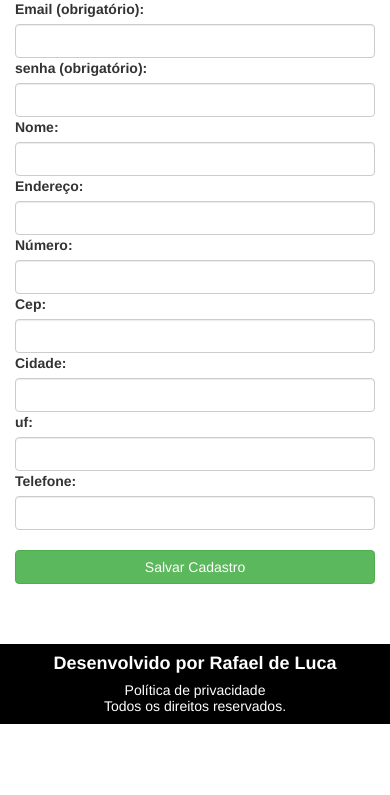
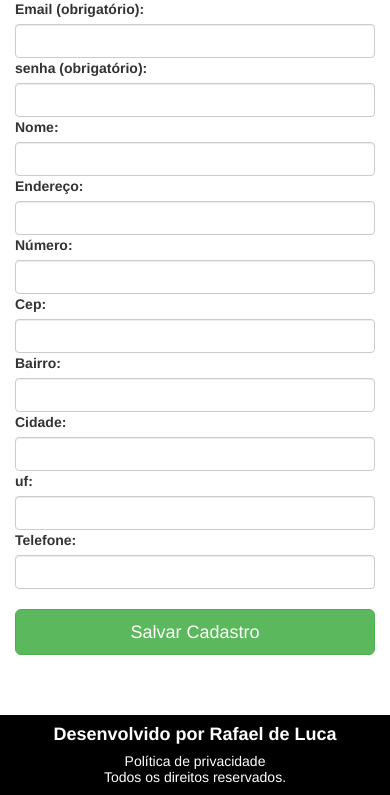
Before and after one commit to rafaelgauderio/loja-php, a PHP site: page /cadastro in a window 390 px wide; the page is wider, and only the part inside the window is pictured. Shown: the part 795-1590 px from the top of that part. Before the commit the page ends 1519 px from the top of that part, so only its background shows below. Run offline with PHP 8.4, Linux system fonts and the light colour scheme; data comes from the database, SQL or seed files in the repository; some libraries are stand-ins or nearby versions.

Commit message:
layout pagina cadastro

```diff
--- a/view/cadastro.html
+++ b/view/cadastro.html
@@ -17,17 +17,22 @@
         <input type="text" name="client_nome" class="form-control">
     </div>
 
-    <div class="col-md-6">
+    <div class="col-md-5">
         <label>Endereço: </label>
         <input type="text" name="client_endereco" class="form-control">
     </div>
-    <div class="col-md-6">
+    <div class="col-md-1">
         <label>Número: </label>
         <input type="number" name="client_numero" class="form-control">
     </div>
     <div class="col-md-6">
         <label>Cep: </label>
         <input type="number" name="client_cep" class="form-control">
+    </div>
+
+    <div class="col-md-6">
+        <label>Bairro: </label>
+        <input type="text" name="client_bairro" class="form-control">
     </div>
 
     <div class="col-md-6">
@@ -49,7 +54,7 @@
 
 <section class="row" id="salvar_cliente">
     <div class="col-md-6">
-        <button type="submit" class="btn btn-success btn-block"> Salvar Cadastro </button>
+        <button type="submit" class="btn btn-success btn-lg btn-block"> Salvar Cadastro </button>
     </div>
     <br>
     <br>
```
Also changed, not shown: view/compile/11afb67dfbc47287d30d84038f5a09070dc44e7d_0.file.cadastro.html.php (+12 -7 lines).
